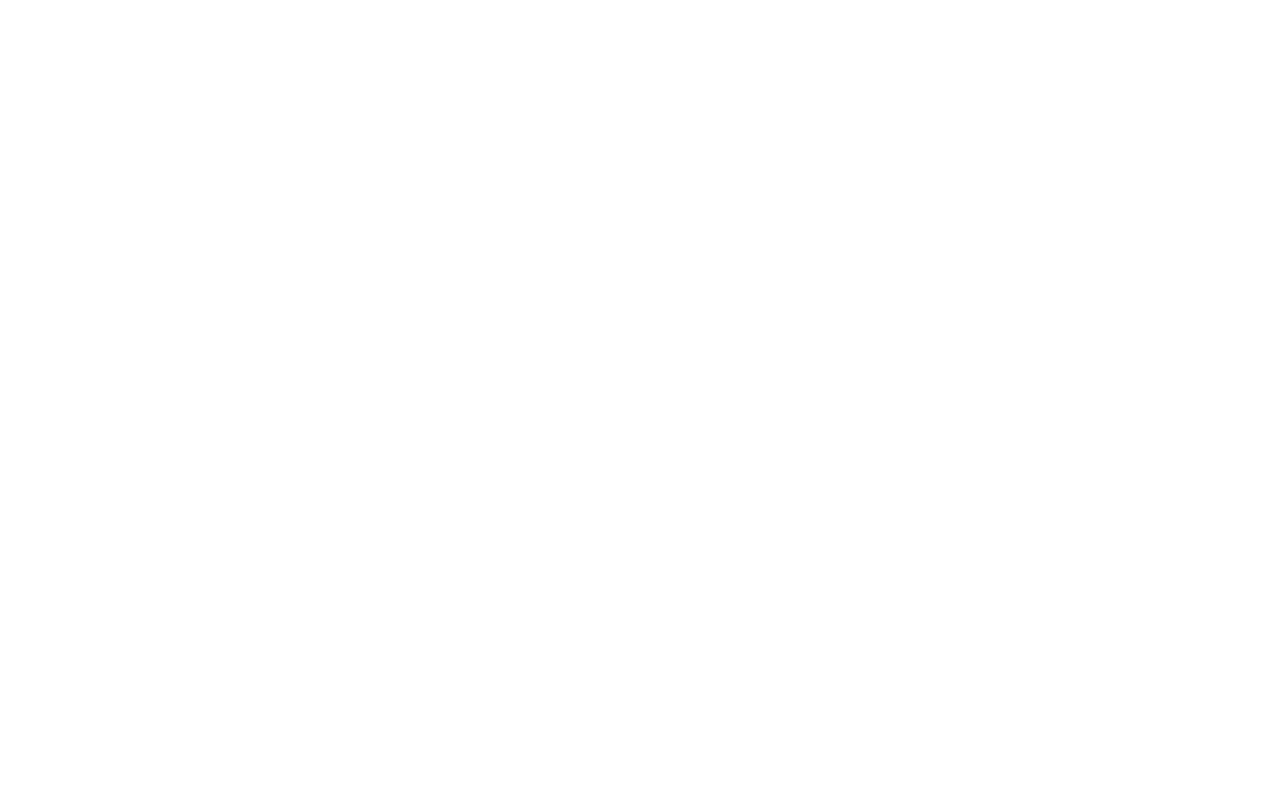
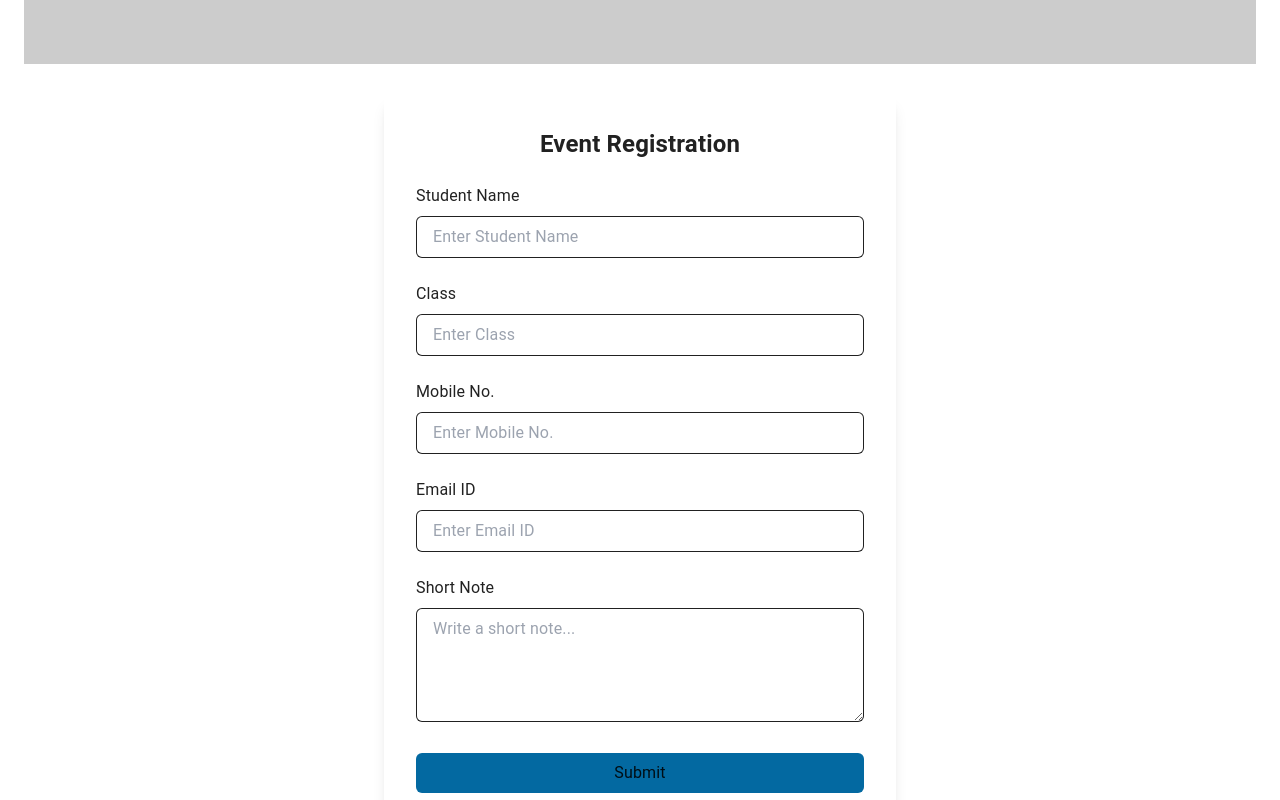
Before and after one commit to ashishpalttn/Institute, a React (Create React App) app: page /event-form in a window 1280 px wide. Before the commit this address had no page. Shown: the part 280-1080 px from the top of the page. Before the commit the page ends 800 px from the top, so only its background shows below. Built offline with nearby package versions, Linux system fonts and the light colour scheme.

Commit message:
just adding event card

```diff
--- a/package.json
+++ b/package.json
@@ -49,7 +49,7 @@
   },
   "devDependencies": {
     "autoprefixer": "^10.4.20",
-    "postcss": "^8.4.40",
-    "tailwindcss": "^3.4.7"
+    "postcss": "^8.4.41",
+    "tailwindcss": "^3.4.10"
   }
 }
--- a/src/config/routesConfig.js
+++ b/src/config/routesConfig.js
@@ -13,6 +13,8 @@
 import TeachersPage from "../pages/teachersPage/TeachersPage";
 import EventsPage from "../pages/eventPage/EventPage";
 import AlumniPage from "../pages/AlumniStudentPage";
+import EventFillFormPage from "../pages/eventPage/EventFillFormPage.js";
+
 
 
 export const router = createBrowserRouter([
@@ -72,6 +74,10 @@
       {
         path: '/alumni',
         element: <AlumniPage/>
+      },
+      {
+        path: '/event-form',
+        element: <EventFillFormPage/>
       }
     ],
   },
--- /dev/null
+++ b/src/pages/eventPage/EventFillFormPage.js
@@ -0,0 +1,109 @@
+import React, { useState } from 'react';
+import axios from 'axios';
+
+const EventFillFormPage = () => {
+  const [formData, setFormData] = useState({
+    studentName: '',
+    studentClass: '',
+    mobileNo: '',
+    email: '',
+    guardianName: "3Jane Doe",
+    shortNote: ''
+  });
+
+  // Array of form fields to generate the form dynamically
+  const formFields = [
+    { name: 'studentName', type: 'text', label: 'Student Name', placeholder: 'Enter Student Name' },
+    { name: 'studentClass', type: 'text', label: 'Class', placeholder: 'Enter Class' },
+    { name: 'mobileNo', type: 'tel', label: 'Mobile No.', placeholder: 'Enter Mobile No.' },
+    { name: 'email', type: 'email', label: 'Email ID', placeholder: 'Enter Email ID' },
+    { name: 'shortNote', type: 'textarea', label: 'Short Note', placeholder: 'Write a short note...', rows: 4 }
+  ];
+
+  const handleInputChange = (e) => {
+    const { name, value } = e.target;
+    setFormData({
+      ...formData,
+      [name]: value
+    });
+  };
+  const handleSubmit = async (e) => {
+    e.preventDefault();
+    try{
+      const response = await axios.post(`${process.env.REACT_APP_API_URL}/event-registration/registrations`,formData);
+      if(response.status===201){
+        alert("Registration Successful");
+        setFormData({
+          studentName: '',
+          studentClass: '',
+          mobileNo: '',
+          email: '',
+          shortNote: ''
+        })
+      }
+    }
+    catch(error){
+      console.log('There was an error!',error)
+      alert('There was an error!',);
+    }
+  };
+
+  return (
+    <div className="min-h-screen bg-gray-100 flex flex-col">
+      {/* Image Banner */}
+      <div className="w-full h-64">
+        <img
+          src="https://via.placeholder.com/1920x300"
+          alt="Banner"
+          className="w-full h-full object-cover"
+        />
+      </div>
+
+      {/* Form Section */}
+      <div className="flex-grow p-8 flex items-center justify-center">
+        <div className="bg-white shadow-lg rounded-lg p-8 max-w-lg w-full">
+          <h2 className="text-2xl font-bold mb-6 text-center">Event Registration</h2>
+
+          <form onSubmit={handleSubmit} className="space-y-6">
+            {/* Dynamically Generated Form Fields */}
+            {formFields.map((field, index) => (
+              <div key={index}>
+                <label className="block text-gray-700">{field.label}</label>
+                {field.type === 'textarea' ? (
+                  <textarea
+                    name={field.name}
+                    value={formData[field.name]}
+                    onChange={handleInputChange}
+                    placeholder={field.placeholder}
+                    className="w-full px-4 py-2 mt-2 border rounded-md focus:outline-none focus:ring-2 focus:ring-sky-500"
+                    rows={field.rows || 3}
+                  />
+                ) : (
+                  <input
+                    type={field.type}
+                    name={field.name}
+                    value={formData[field.name]}
+                    onChange={handleInputChange}
+                    placeholder={field.placeholder}
+                    className="w-full px-4 py-2 mt-2 border rounded-md focus:outline-none focus:ring-2 focus:ring-sky-500"
+                    required
+                  />
+                )}
+              </div>
+            ))}
+
+            {/* Submit Button */}
+            <button
+              type="submit"
+              className="w-full bg-primary-700 text-white py-2 rounded-md hover:bg-sky-600 transition duration-300"
+            >
+              Submit
+            </button>
+          </form>
+        </div>
+      </div>
+    </div>
+  );
+};
+
+export default EventFillFormPage;
--- a/src/pages/eventPage/EventList.js
+++ b/src/pages/eventPage/EventList.js
@@ -6,18 +6,23 @@
 import CircularProgressIndicator from "../../shared-components/CircularProgressIndicator";
 import { eventsData } from "../../dummyData/eventData";
 import { CustomCard } from "../../shared-components/CustomCard";
-
+import { getEventData } from '../../store/event';
+import { useNavigate } from 'react-router-dom';
+import EventCard from "../../shared-components/EventCard";
 
 
 const EventList = () => {
-    const [sheetData, setSheetData] = useState();
+    const [sheetData, setSheetData] = useState(null);
+    const [backendData, setBackendData] = useState(false);
+    const navigate = useNavigate()
     useEffect(() => {
         const fetchData = async () => {
-            const data = await getSheetDBData();
-            console.log(data);
+            const data = await getEventData();
+            // console.log(data);
             if (Array.isArray(data)) {
                 setSheetData(data);
             } else {
+                setBackendData(true)
                 setSheetData(eventsData);
             }
         };
@@ -25,8 +30,23 @@
     }, []);
 
     const handleOnClick = (formUrl) => {
-        window.location.href = formUrl;
+        if (backendData) {
+            window.location.href = formUrl;
+        }
+       else{
+            navigate('/event-form')
+       }
     };
+
+    const handleRegister = (event) => {
+        if (backendData) {
+            window.location.href = event.formUrl;
+        }
+       else{
+            navigate('/event-form')
+       }
+      };
+
     const viewPortHeight = window.innerHeight;
     console.log(viewPortHeight);
 
@@ -35,36 +55,16 @@
             {!sheetData ? (
                 <CircularProgressIndicator />
             ) : (
-                <Box>
-                <div className="flex justify-center">  <p className="text-3xl pb-4 mt-4">Event List</p></div>
-                <div className="grid grid-cols-1 md:grid-cols-2 gap-4">
+                <div className="p-6">
+                    <h1 className="text-2xl font-bold mb-4">Live Events</h1>
+                    <div className="grid grid-cols-1 md:grid-cols-2 lg:grid-cols-3 gap-6">
                     {sheetData?.map((event) => (
                         <CustomCard>
-                            <div
-                                onClick={() => handleOnClick(event.formUrl)}
-                                key={event.id}
-                                className="bg-white shadow-lg rounded-lg p-4"
-                            >
-                                <h2 className="text-xl font-semibold mb-2">{event.eventName}</h2>
-                                <p className="text-gray-600">Start Date: {event.startDate}</p>
-                                <p className="text-gray-600">End Date: {event.endDate}</p>
-                                <div className="flex  mt-2 gap-2">
-                                    <p className="text-green-600 flex gap-2 font-bold">
-                                        Event Status:
-                                        {event.eventStatus === "open" ? <div className="flex gap-2">
-                                            <div className="bg-green-700 w-3 h-3 mt-1.5 rounded-full"></div>
-                                            <p className="text-green-700">Active</p>
-                                        </div>
-                                            : <p className="text-red-700">Closed</p>
-                                        }
-                                    </p>
-
-                                </div>
-                            </div>
-                        </CustomCard>
+                         <EventCard key={event.id} event={event} onRegister={handleRegister} />
+                         </CustomCard>
                     ))}
                 </div>
-                </Box>
+                </div>
             )}
         </div>
     );
--- a/src/pages/eventPage/EventRegister.js
+++ b/src/pages/eventPage/EventRegister.js
@@ -17,7 +17,7 @@
   { name: 'endDate', label: 'End Date', type: 'date', required: true },
   { name: 'eventLogo', label: 'Event Logo URL' },
   { name: 'eventHead', label: 'Event Head', required: true },
-  { name: 'contactNumber', label: 'Contact Number', required: true },
+  { name: 'phoneNumber', label: 'Contact Number', required: true },
   { name: 'contactEmail', label: 'Contact Email ID', required: true },
 ];
 
@@ -29,7 +29,7 @@
     endDate: '',
     eventLogo: '',
     eventHead: '',
-    contactNumber: '',
+    phoneNumber: '',
     contactEmail: '',
   });
 
@@ -60,7 +60,7 @@
           endDate: '',
           eventLogo: '',
           eventHead: '',
-          contactNumber: '',
+          phoneNumber: '',
           contactEmail: '',
         });
       }
@@ -71,8 +71,9 @@
   };
 
   return (
-    <Container component="main" maxWidth="xs">
+    <Container component="main" maxWidth="sm">
       <Box
+      className
         sx={{
           marginTop: 5,
           display: 'flex',
--- /dev/null
+++ b/src/shared-components/EventCard.js
@@ -0,0 +1,25 @@
+// src/components/EventCard.js
+import React from 'react';
+
+const EventCard = ({ event, onRegister }) => {
+  return (
+    <div className="bg-white p-4 rounded shadow-md flex flex-col items-start">
+      <img src={event.eventLogo} alt={event.eventName} className="w-full h-40 object-cover rounded" />
+      <h3 className="text-xl font-bold mt-2">{event.eventName}</h3>
+      <p className="text-gray-700">{event.eventType}</p>
+      <p className="text-gray-500">From: {new Date(event.startDate).toLocaleDateString()}</p>
+      <p className="text-gray-500">To: {new Date(event.endDate).toLocaleDateString()}</p>
+      <p className="text-gray-600">Head: {event.eventHead}</p>
+      <p className="text-gray-600">Phone: {event.phoneNumber}</p>
+      <p className="text-gray-600">Contact: {event.contactEmail}</p>
+      <button
+        onClick={() => onRegister(event)}
+        className="mt-4 bg-primary-700 text-white px-4 py-2 rounded hover:bg-primary-600"
+      >
+        Register Event
+      </button>
+    </div>
+  );
+};
+
+export default EventCard;
--- /dev/null
+++ b/src/store/event.js
@@ -0,0 +1,14 @@
+const EVENT_URL = `${process.env.REACT_APP_API_URL}/api/events`;
+
+export const getEventData = () => {
+  return fetch(EVENT_URL)
+    .then((response) => response.json())
+    .then((data) => {
+        console.log(data)
+      return data;  // This will return the data to wherever this function is called
+    })
+    .catch((error) => {
+      console.error('Error fetching data:', error);
+      return null;  // Handle errors as needed
+    });
+};
```
Also changed, not shown: 1 other file (tests, documents, lock files or other folders).
